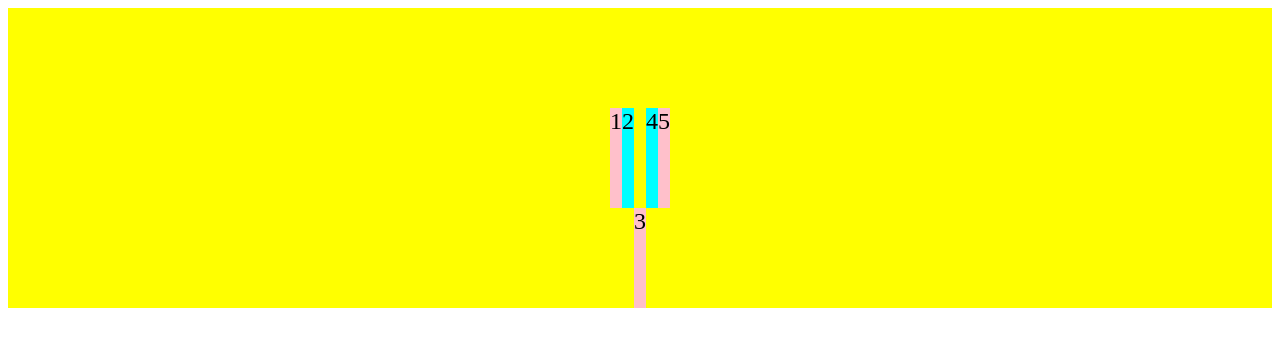
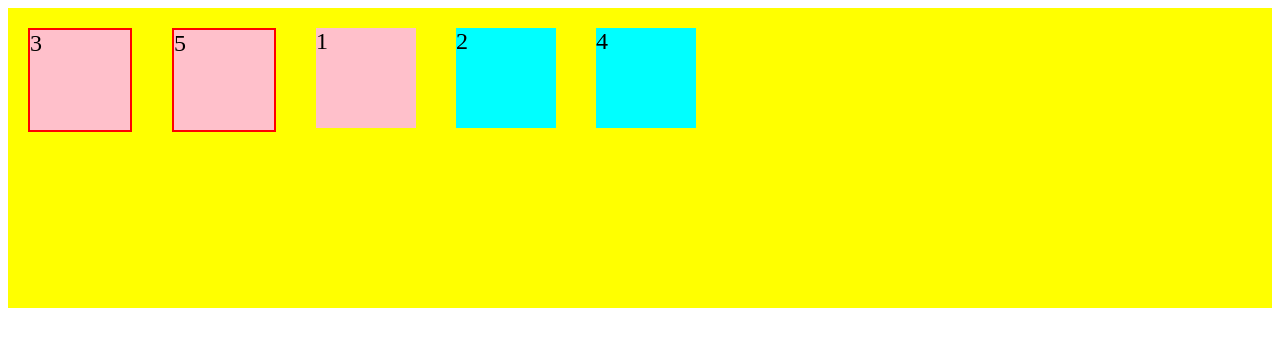
Before and after one commit to gerardo-alderete-desarrollos/flexbox, a plain HTML site: page index.html in a window 1280 px wide. Drawn offline with Linux system fonts and the light colour scheme.

Commit message:
PROPIEDAD ORDER
EJERCICIOS EN AL CLAE PROPIEDAD ORDER

```diff
--- a/index.html
+++ b/index.html
@@ -11,9 +11,9 @@
     <div class="container">
         <div class="item">1</div>
         <div class="item">2</div>
-        <div class="item">3</div>
+        <div class="item discount">3</div>
         <div class="item">4</div>
-        <div class="item">5</div>
+        <div class="item discount">5</div>
 
 
     </div>
--- a/style.css
+++ b/style.css
@@ -3,13 +3,14 @@
     font-size: 1.5em;
     background: yellow;
     height: 300px;
-    justify-content: center;
-    align-items: center;
+    flex-wrap: wrap;
 }
 
 .item {
     background: pink;
     height: 100px;
+    width: 100px;
+    margin: 20px;
 }
 
 
@@ -18,8 +19,16 @@
     background: cyan;
 }
 
+/* .item:first-child {
+    order: -2;
+}
+
 .item:nth-child(3) {
-    /* align-self: flex-start; */
-    align-self: flex-end;
+    order: -1;
 
+} */
+
+.discount {
+    border: 2px solid red;
+    order: -1;
 }
```
